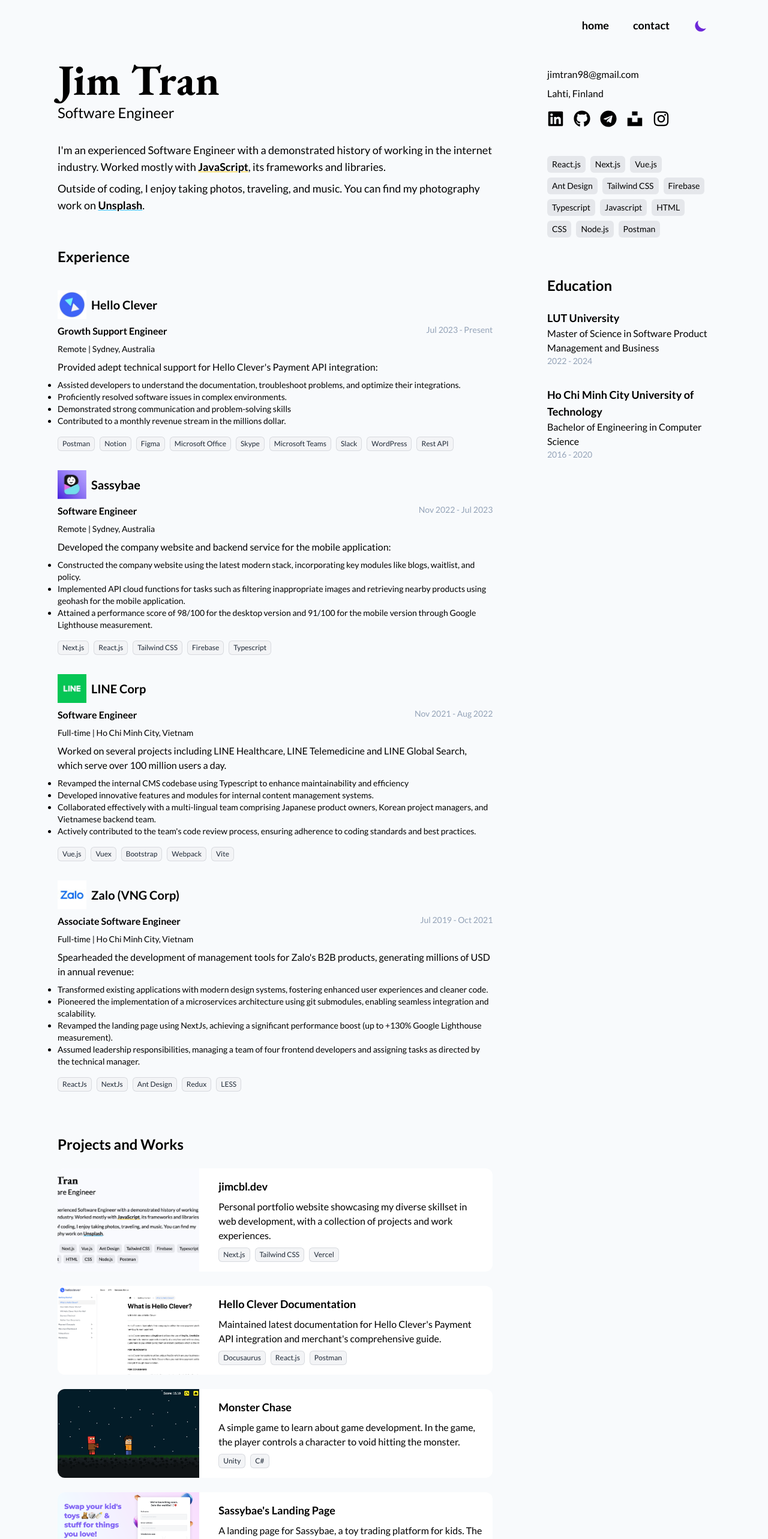
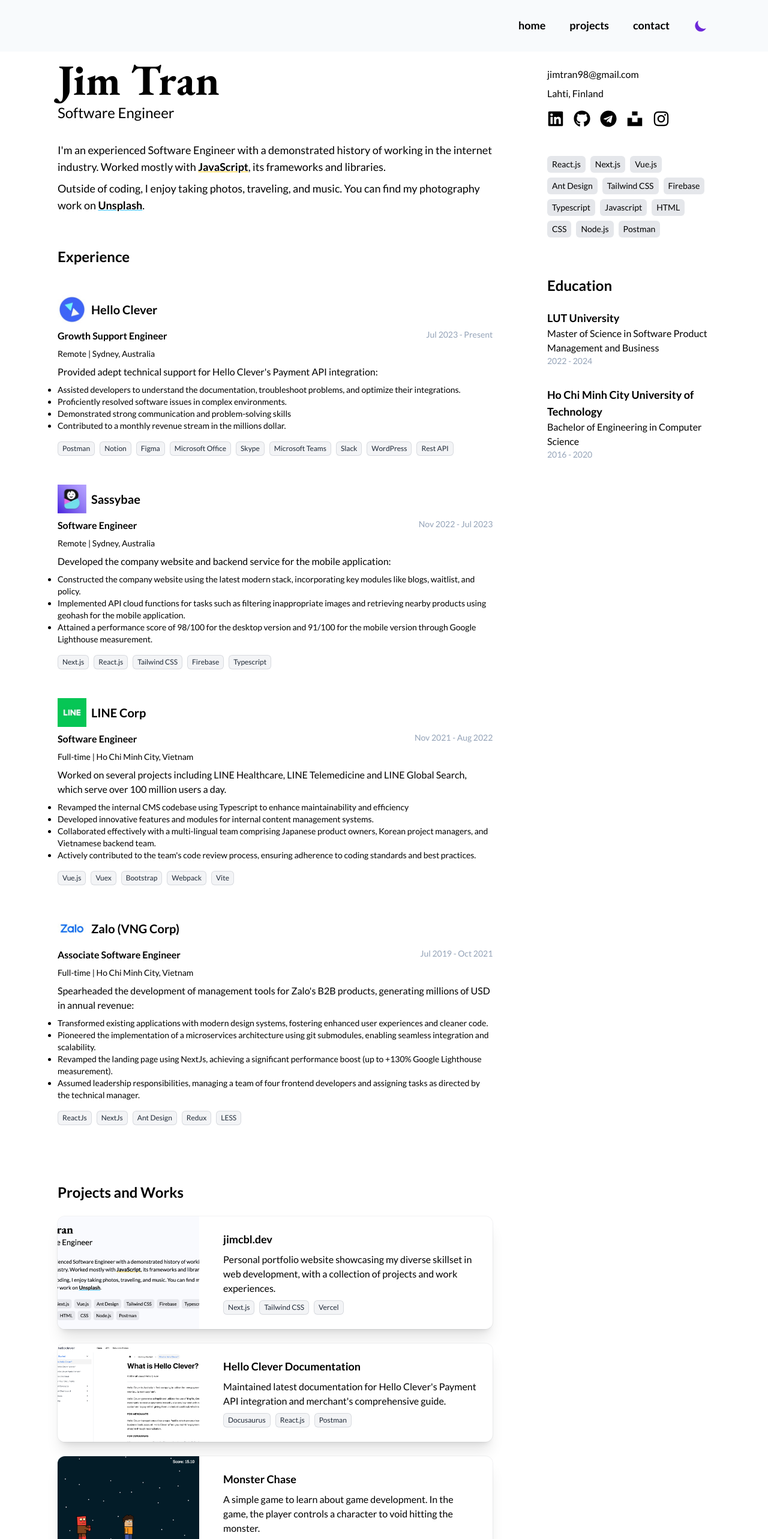
Before and after one commit to jimodayne/jimcbl.dev, a Next.js app: page / in a window 1280 px wide. Shown: the top 2566 px of the page at 60% size. Built offline with nearby package versions, Linux system fonts and the light colour scheme.

Commit message:
fix: nav

```diff
--- a/src/app/layout.tsx
+++ b/src/app/layout.tsx
@@ -33,7 +33,7 @@
 }>) {
   return (
     <html lang="en">
-      <body className={'bg-slate-50 dark:bg-slate-900 relative ' + lato.className}>
+      <body className={'bg-white dark:bg-slate-900 relative ' + lato.className}>
         <Navbar />
         <main className="dark:text-gray-300 max-w-screen-xl mx-auto px-10 lg:px-24 lg:mt-24">{children}</main>
         <Footer />
--- a/src/app/page.tsx
+++ b/src/app/page.tsx
@@ -52,9 +52,9 @@
           })}
         </div>
 
-        <section className="mb-8">
-          <div className="mt-14">
-            <h3 className="text-2xl font-bold mb-6 dark:text-white"> Projects and Works</h3>
+        <section id="projects" className="mb-8">
+          <div className="mt-10 pt-4">
+            <h3 className="text-2xl font-bold mb-6 dark:text-white">Projects and Works</h3>
           </div>
 
           <div>
--- a/src/components/ProjectCard.tsx
+++ b/src/components/ProjectCard.tsx
@@ -9,11 +9,11 @@
 
   return (
     <a target="_blank" href={url}>
-      <div className="card bg-white border-slate-100 dark:bg-slate-800 overflow-hidden dark:border-slate-500 transition duration-300 hover:shadow-lg dark:hover:shadow-white/10 rounded-xl mb-6 flex gap-4">
+      <div className="card bg-white min-h-28 border-slate-100 highlight-white dark:bg-slate-800 overflow-hidden dark:border-slate-500 ring-1 transition duration-300 ring-slate-900/5 shadow-xl rounded-xl mb-6 flex gap-4">
         <div className="left w-4/12 relative ">
           <Image style={{ objectFit: 'cover' }} src={image} alt="project" fill />
         </div>
-        <div className="right w-8/12 p-4 ">
+        <div className="right w-8/12 p-6 ">
           <p className="font-bold text-lg dark:text-white">{title}</p>
           <p className="py-2">{description}</p>
           <div>
--- a/src/components/WorkItem.tsx
+++ b/src/components/WorkItem.tsx
@@ -11,11 +11,11 @@
 };
 
 const WorkItem = (props: WorkItemProps) => {
-  const { time, company, title, location, content, startDate, endData, companyLogo } = props;
+  const { time, company, title, location, content, startDate, endData, companyLogo, companyURL } = props;
 
   return (
-    <div key={company} className="text-sm py-4">
-      <a>
+    <div key={company} className="text-sm py-6">
+      <a target="_blank" href={companyURL}>
         <div className="flex items-center mb-2">
           {companyLogo && <Image src={companyLogo} className="mr-2" alt={company} width={48} height={48} />}
           <div className="dark:text-gray-100 company text-xl font-bold">{company}</div>
--- a/src/components/layout/Navbar.tsx
+++ b/src/components/layout/Navbar.tsx
@@ -32,7 +32,7 @@
   return (
     <nav
       className={
-        'w-full navbar bg-slate-50 dark:bg-slate-900 dark:text-slate-300 lg:top-0  lg:pt-6 lg:pb-6 lg:fixed lg:transition lg:duration-200 ' +
+        'w-full navbar bg-slate-50 z-20 relative dark:bg-slate-900 dark:text-slate-300 lg:top-0  lg:pt-6 lg:pb-6 lg:fixed lg:transition lg:duration-200 ' +
         classScroll
       }
     >
@@ -40,6 +40,9 @@
         <ul className="flex justify-between font-bold text-lg gap-8">
           <li className="transition duration-200">
             <Link href="/">home</Link>
+          </li>
+          <li className="transition duration-200">
+            <Link href="/#projects">projects</Link>
           </li>
           <li className="transition duration-200">
             <Link href="/contact">contact</Link>
--- a/src/styles/global.css
+++ b/src/styles/global.css
@@ -10,3 +10,7 @@
 main {
   min-height: calc(100vh - 96px);
 }
+
+.dark .highlight-white {
+  box-shadow: inset 0 1px 0 0 #ffffff1a;
+}
```
